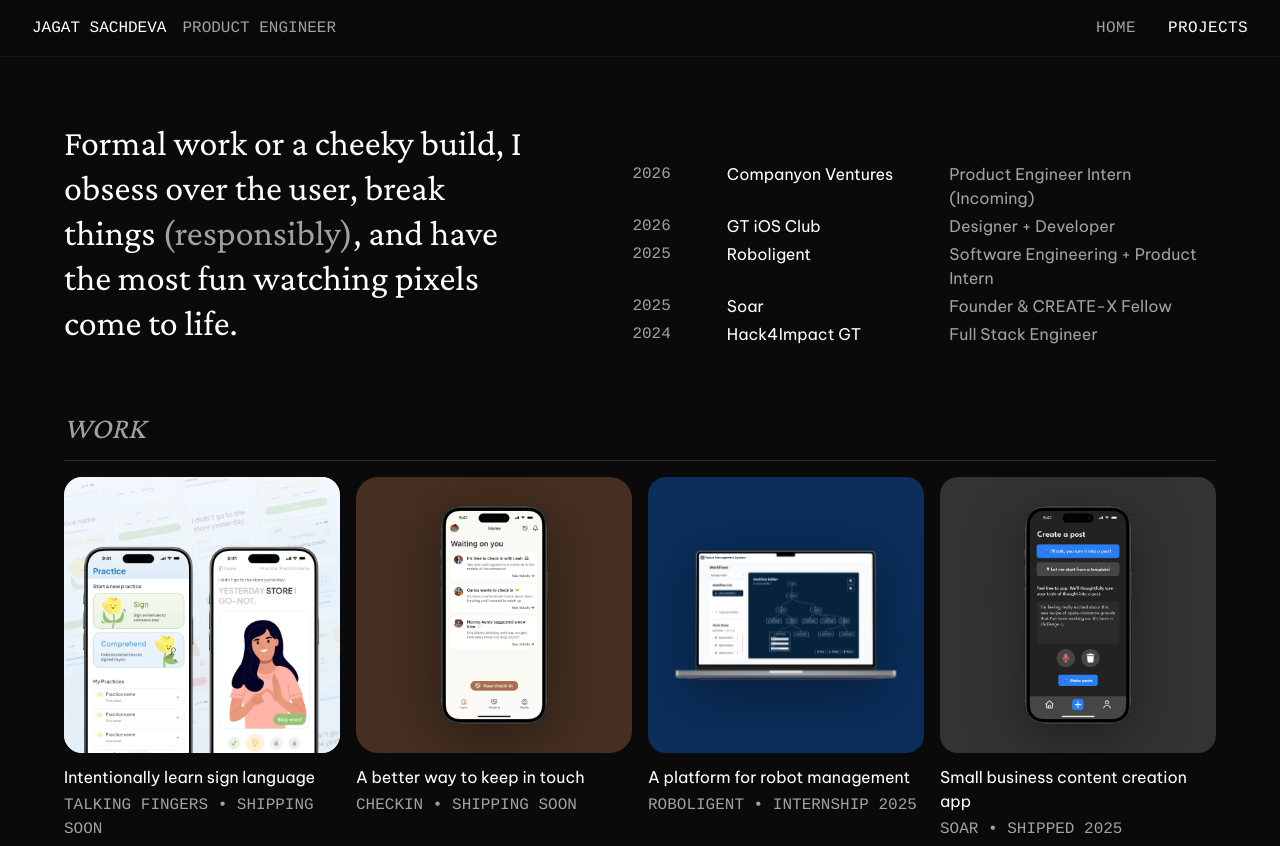
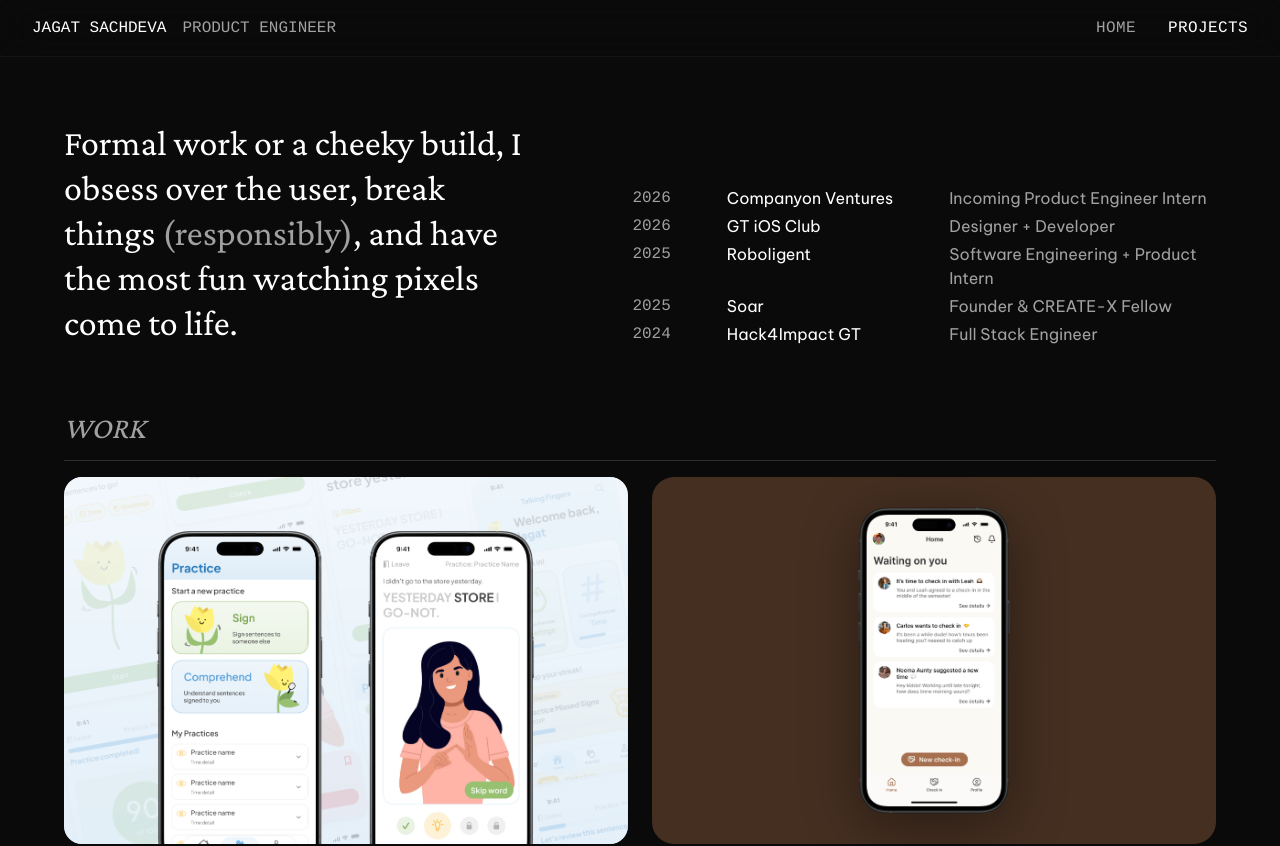
Before and after one commit to jsachdeva7/portfolio, a Next.js app: page /work in a window 1280 px wide. Shown: the top 846 px of the page. Built offline with nearby package versions, Linux system fonts and the light colour scheme.

Commit message:
header changes

```diff
--- a/src/components/work/Header.tsx
+++ b/src/components/work/Header.tsx
@@ -3,7 +3,7 @@
     {
       year: '2026',
       company: 'Companyon Ventures',
-      position: 'Product Engineer Intern (Incoming)'
+      position: 'Incoming Product Engineer Intern'
     },
     {
       year: '2026',
--- a/src/components/work/Projects.tsx
+++ b/src/components/work/Projects.tsx
@@ -8,7 +8,7 @@
 import Stylistic from './assets/Stylistic.png'
 import Tmp from './assets/Tmp.svg'
 import Allrecipes from './assets/Allrecipes.svg'
-import TF from './assets/TF.png'
+import TFLandscape from './assets/TFLandscape.png'
 
 export type ProjectSection = 'work' | 'playground'
 
@@ -39,13 +39,17 @@
   const animationClass = isInViewport
     ? 'animate-scale-once tablet:animate-none'
     : ''
+  const aspectClass =
+    project.section === 'work'
+      ? 'aspect-square tablet:aspect-800/520'
+      : 'aspect-square'
   if (project.title === 'Talking Fingers') {
     return (
       <div
-        className={`flex aspect-square w-full items-center justify-center overflow-hidden rounded-2xl bg-[#e5ecf7] ${thumbFrameHoverGlow}`}
+        className={`flex ${aspectClass} w-full items-center justify-center overflow-hidden rounded-2xl bg-[#e5ecf7] ${thumbFrameHoverGlow}`}
       >
         <img
-          src={TF.src}
+          src={TFLandscape.src}
           alt='Talking Fingers'
           className={`${thumbImgShadow} h-auto w-full rounded-2xl ${animationClass}`}
         />
@@ -56,7 +60,7 @@
   if (project.title === 'Roboligent') {
     return (
       <div
-        className={`flex aspect-square w-full items-center justify-center overflow-hidden rounded-2xl bg-[#0b2e5b] ${thumbFrameHoverGlow}`}
+        className={`flex ${aspectClass} w-full items-center justify-center overflow-hidden rounded-2xl bg-[#0b2e5b] ${thumbFrameHoverGlow}`}
       >
         <img
           src={RMS.src}
@@ -70,7 +74,7 @@
   if (project.title === 'CheckIn') {
     return (
       <div
-        className={`flex aspect-square w-full items-center justify-center overflow-hidden rounded-3xl bg-[#452f21] p-6 ${thumbFrameHoverGlow}`}
+        className={`flex ${aspectClass} w-full items-center justify-center overflow-hidden rounded-3xl bg-[#452f21] p-6 ${thumbFrameHoverGlow}`}
       >
         <img
           src={CheckIn.src}
@@ -84,7 +88,7 @@
   if (project.title === 'Stylistic') {
     return (
       <div
-        className={`flex aspect-square w-full items-center justify-center overflow-hidden rounded-3xl bg-[#1c4a34] p-6 ${thumbFrameHoverGlow}`}
+        className={`flex ${aspectClass} w-full items-center justify-center overflow-hidden rounded-3xl bg-[#1c4a34] p-6 ${thumbFrameHoverGlow}`}
       >
         <img
           src={Stylistic.src}
@@ -98,7 +102,7 @@
   if (project.title === 'Soar') {
     return (
       <div
-        className={`flex aspect-square w-full items-center justify-center overflow-hidden rounded-2xl bg-[#333333] p-6 ${thumbFrameHoverGlow}`}
+        className={`flex ${aspectClass} w-full items-center justify-center overflow-hidden rounded-2xl bg-[#333333] p-6 ${thumbFrameHoverGlow}`}
       >
         <img
           src={Soar.src}
@@ -112,7 +116,7 @@
   if (project.title === '/tmp') {
     return (
       <div
-        className={`flex aspect-square w-full items-center justify-center overflow-hidden rounded-2xl bg-[#1d2c49] ${thumbFrameHoverGlow}`}
+        className={`flex ${aspectClass} w-full items-center justify-center overflow-hidden rounded-2xl bg-[#1d2c49] ${thumbFrameHoverGlow}`}
       >
         <img
           src={Tmp.src}
@@ -126,7 +130,7 @@
   if (project.title === 'Gravity Visualizer') {
     return (
       <div
-        className={`flex aspect-square w-full items-center justify-center overflow-hidden rounded-2xl bg-[#333333] ${thumbFrameHoverGlow}`}
+        className={`flex ${aspectClass} w-full items-center justify-center overflow-hidden rounded-2xl bg-[#333333] ${thumbFrameHoverGlow}`}
       >
         <img
           src={Gravity.src}
@@ -140,7 +144,7 @@
   if (project.title === 'Autonomous Car') {
     return (
       <div
-        className={`flex aspect-square w-full items-center justify-center overflow-hidden rounded-2xl bg-[#39332d] ${thumbFrameHoverGlow}`}
+        className={`flex ${aspectClass} w-full items-center justify-center overflow-hidden rounded-2xl bg-[#39332d] ${thumbFrameHoverGlow}`}
       >
         <img
           src={Autonomous.src}
@@ -154,7 +158,7 @@
   if (project.title === 'Resistor Sorter') {
     return (
       <div
-        className={`flex aspect-square w-full items-center justify-center overflow-hidden rounded-2xl bg-[#242b42] ${thumbFrameHoverGlow}`}
+        className={`flex ${aspectClass} w-full items-center justify-center overflow-hidden rounded-2xl bg-[#242b42] ${thumbFrameHoverGlow}`}
       >
         <img
           src={Robotech.src}
@@ -168,7 +172,7 @@
   if (project.title === 'Allrecipes.com') {
     return (
       <div
-        className={`flex aspect-square w-full items-center justify-center overflow-hidden rounded-2xl bg-[#964D36] ${thumbFrameHoverGlow}`}
+        className={`flex ${aspectClass} w-full items-center justify-center overflow-hidden rounded-2xl bg-[#964D36] ${thumbFrameHoverGlow}`}
       >
         <img
           src={Allrecipes.src}
@@ -180,7 +184,9 @@
   }
 
   return (
-    <div className='aspect-square w-full overflow-hidden rounded-2xl bg-white' />
+    <div
+      className={`${aspectClass} w-full overflow-hidden rounded-2xl bg-white`}
+    />
   )
 }
 
@@ -470,8 +476,7 @@
     }
   }, [])
 
-  const workGridClass =
-    'grid grid-cols-1 min-[560px]:grid-cols-2 lg:grid-cols-4 gap-4'
+  const workGridClass = 'grid grid-cols-1 min-[560px]:grid-cols-2 gap-6'
   const playgroundGridClass =
     'grid grid-cols-[repeat(auto-fit,minmax(280px,1fr))] gap-4'
   const sectionTitleClass =
```
